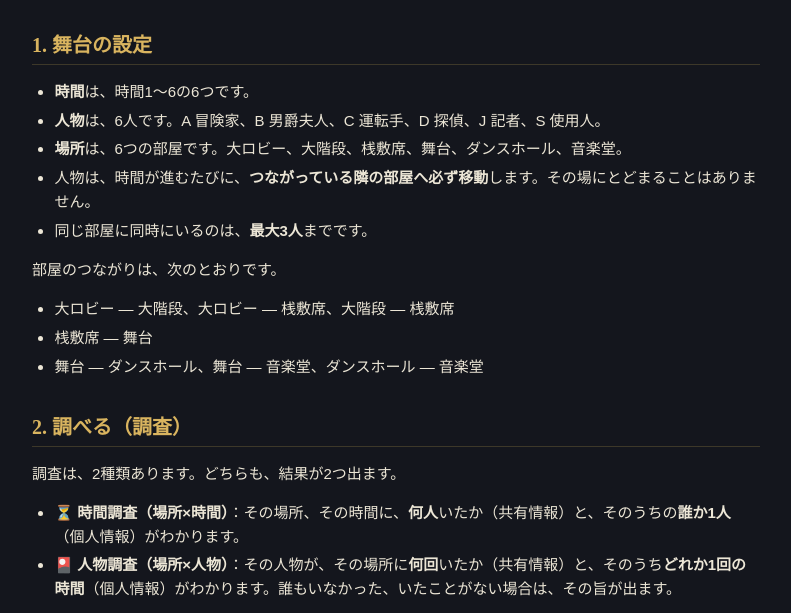
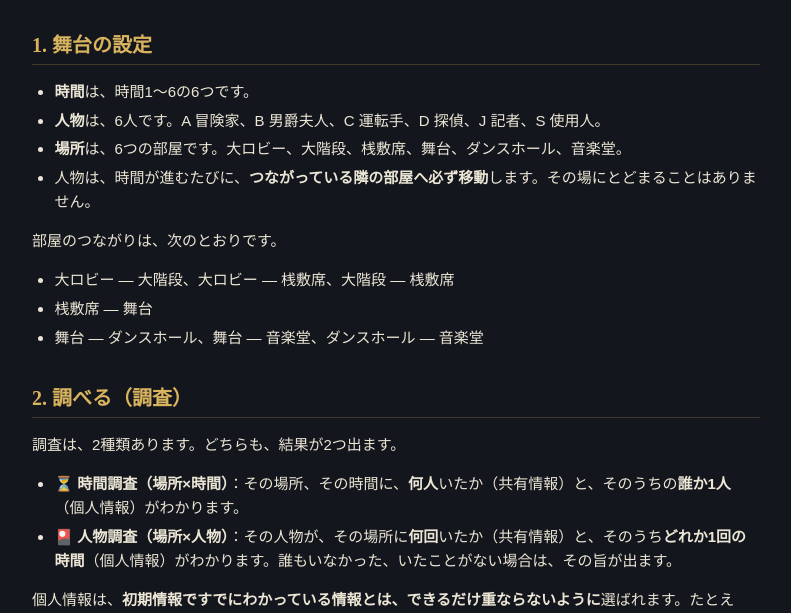
Before and after one commit to kakeru515465/kronologic, a website: page rules.html in a window 1280 px wide. Shown: the part 185-798 px from the top of the page, without its empty margins (244-1035 px from the left). Drawn offline with Linux system fonts and the light colour scheme.

Commit message:
kronologic-web_Ver6.1

```diff
--- a/rules.html
+++ b/rules.html
@@ -21,7 +21,6 @@
         <li><b>人物</b>は、6人です。A 冒険家、B 男爵夫人、C 運転手、D 探偵、J 記者、S 使用人。</li>
         <li><b>場所</b>は、6つの部屋です。大ロビー、大階段、桟敷席、舞台、ダンスホール、音楽堂。</li>
         <li>人物は、時間が進むたびに、<b>つながっている隣の部屋へ必ず移動</b>します。その場にとどまることはありません。</li>
-        <li>同じ部屋に同時にいるのは、<b>最大3人</b>までです。</li>
       </ul>
       <p>部屋のつながりは、次のとおりです。</p>
       <ul>
```
